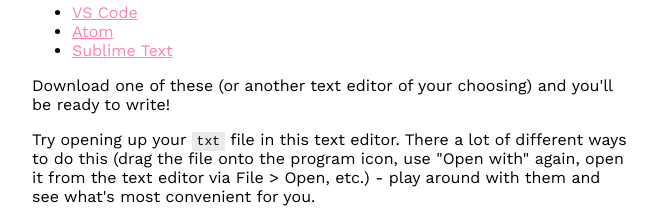
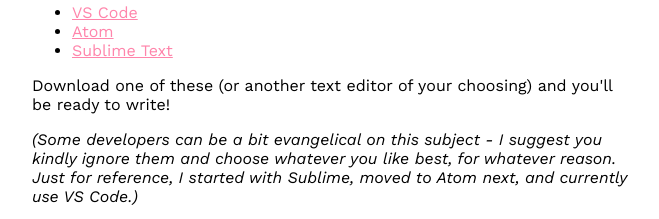
Before and after one commit to christinecha/web-development-000, a website: page public/index.html in a window 1280 px wide. Shown: the part 4654-4873 px from the top of the page, without its empty margins (298-957 px from the left). Drawn offline with Linux system fonts and the light colour scheme.

Commit message:
Note about text editors

```diff
--- a/public/index.html
+++ b/public/index.html
@@ -167,6 +167,7 @@
 <li><a href="https://www.sublimetext.com/">Sublime Text</a></li>
 </ul>
 <p>Download one of these (or another text editor of your choosing) and you'll be ready to write!</p>
+<p><em>(Some developers can be a bit evangelical on this subject - I suggest you kindly ignore them and choose whatever you like best, for whatever reason. Just for reference, I started with Sublime, moved to Atom next, and currently use VS Code.)</em></p>
 <p>Try opening up your <code>txt</code> file in this text editor. There a lot of different ways to do this (drag the file onto the program icon, use "Open with" again, open it from the text editor via File &gt; Open, etc.) - play around with them and see what's most convenient for you.</p>
 <p>Once you have it open, you should be able to edit the text. Write whatever you want in there, hit Save, and refresh the browser tab where it's open - you should see it immediately update to your recent changes.</p>
 <p>Congratulations, you're editing your first website! ✨</p>
@@ -428,6 +429,7 @@
 <li><a href="https://www.sublimetext.com/">Sublime Text</a></li>
 </ul>
 <p>Download one of these (or another text editor of your choosing) and you'll be ready to write!</p>
+<p><em>(Some developers can be a bit evangelical on this subject - I suggest you kindly ignore them and choose whatever you like best, for whatever reason. Just for reference, I started with Sublime, moved to Atom next, and currently use VS Code.)</em></p>
 <p>Try opening up your <code>txt</code> file in this text editor. There a lot of different ways to do this (drag the file onto the program icon, use "Open with" again, open it from the text editor via File &gt; Open, etc.) - play around with them and see what's most convenient for you.</p>
 <p>Once you have it open, you should be able to edit the text. Write whatever you want in there, hit Save, and refresh the browser tab where it's open - you should see it immediately update to your recent changes.</p>
 <p>Congratulations, you're editing your first website! ✨</p>
@@ -1014,6 +1016,7 @@
 <li><a href="https://www.sublimetext.com/">Sublime Text</a></li>
 </ul>
 <p>Download one of these (or another text editor of your choosing) and you'll be ready to write!</p>
+<p><em>(Some developers can be a bit evangelical on this subject - I suggest you kindly ignore them and choose whatever you like best, for whatever reason. Just for reference, I started with Sublime, moved to Atom next, and currently use VS Code.)</em></p>
 <p>Try opening up your <code>txt</code> file in this text editor. There a lot of different ways to do this (drag the file onto the program icon, use "Open with" again, open it from the text editor via File &gt; Open, etc.) - play around with them and see what's most convenient for you.</p>
 <p>Once you have it open, you should be able to edit the text. Write whatever you want in there, hit Save, and refresh the browser tab where it's open - you should see it immediately update to your recent changes.</p>
 <p>Congratulations, you're editing your first website! ✨</p>
@@ -1275,6 +1278,7 @@
 <li><a href="https://www.sublimetext.com/">Sublime Text</a></li>
 </ul>
 <p>Download one of these (or another text editor of your choosing) and you'll be ready to write!</p>
+<p><em>(Some developers can be a bit evangelical on this subject - I suggest you kindly ignore them and choose whatever you like best, for whatever reason. Just for reference, I started with Sublime, moved to Atom next, and currently use VS Code.)</em></p>
 <p>Try opening up your <code>txt</code> file in this text editor. There a lot of different ways to do this (drag the file onto the program icon, use "Open with" again, open it from the text editor via File &gt; Open, etc.) - play around with them and see what's most convenient for you.</p>
 <p>Once you have it open, you should be able to edit the text. Write whatever you want in there, hit Save, and refresh the browser tab where it's open - you should see it immediately update to your recent changes.</p>
 <p>Congratulations, you're editing your first website! ✨</p>
```
Also changed, not shown: public/intro-to-html.html (+1 -0 lines), public/web-dev-0.html (+2 -0 lines), public/what-is-a-website.html (+1 -0 lines), src/00/what-is-a-website.md (+2 -0 lines).
